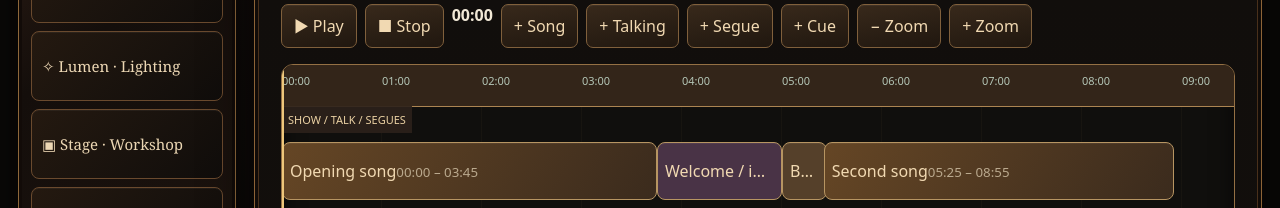
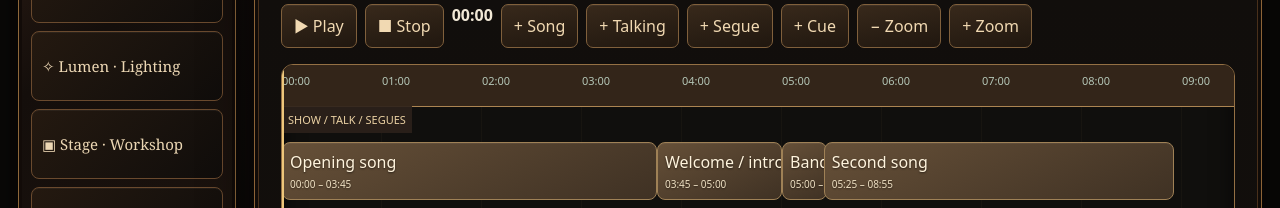
Before and after one commit to alecrawlingsmusic/Alar-, a website built with Vite: page index.html in a window 1280 px wide. Shown: the part 566-774 px from the top of the page. Built offline with nearby package versions, Linux system fonts and the light colour scheme; files whose address does not match are found by name.

Commit message:
Style color-coded timeline blocks and start/end time labels

```diff
--- a/style.css
+++ b/style.css
@@ -86,3 +86,9 @@ input,select,textarea{background:#17130f!important;border:1px solid #776044!impo
 .footer{max-width:1510px;color:#8e795c;text-align:center;padding-bottom:28px}
 @media(max-width:750px){header{min-height:67px;padding:9px 14px}header h1{font-size:29px}.rune{font-size:34px}.tag{display:none}.library-hero{height:162px;background-position:center 45%}.library-title{font-size:39px}.library-eyebrow{font-size:8px;letter-spacing:.18em}.library-hero p{font-size:12px}.layout{padding:10px;gap:10px;grid-template-columns:1fr}.nav{display:flex;flex-direction:row;overflow-x:auto;padding:9px;gap:8px;scrollbar-width:thin}.nav:before{display:none}.nav button{min-width:108px;width:108px;min-height:88px;display:flex;flex-direction:column;justify-content:center;align-items:center;gap:5px;padding:8px 5px;font-size:12px;text-align:center;white-space:normal}.nav button img{width:37px!important;height:37px!important}.workspace{padding:15px;min-height:65vh}.workspace h2{font-size:27px}.nt-detail{grid-template-columns:repeat(auto-fit,minmax(160px,1fr))!important}}
 @media(prefers-reduced-motion:reduce){*{scroll-behavior:auto!important}}
+
+
+/* Timeline block palettes and readable time ranges */
+:root{--block-default:#665038;--block-gold:#9b6b29;--block-emerald:#25684c;--block-blue:#305b82;--block-plum:#75477b;--block-rose:#9c5060;--block-copper:#a05a34;--block-slate:#53616d}
+.block[data-select]{background:linear-gradient(155deg,var(--block-accent,var(--block-default)),color-mix(in srgb,var(--block-accent,var(--block-default)) 55%,#100c0b))!important;border-color:color-mix(in srgb,var(--block-accent,var(--block-default)) 55%,#e4bd7b)!important;display:flex;flex-direction:column;justify-content:center;gap:4px;color:#fff4dd;text-shadow:0 1px 2px #0008}
+.block-time{display:block;color:#fff1d3;font-size:10px;white-space:nowrap;opacity:.9}
```
